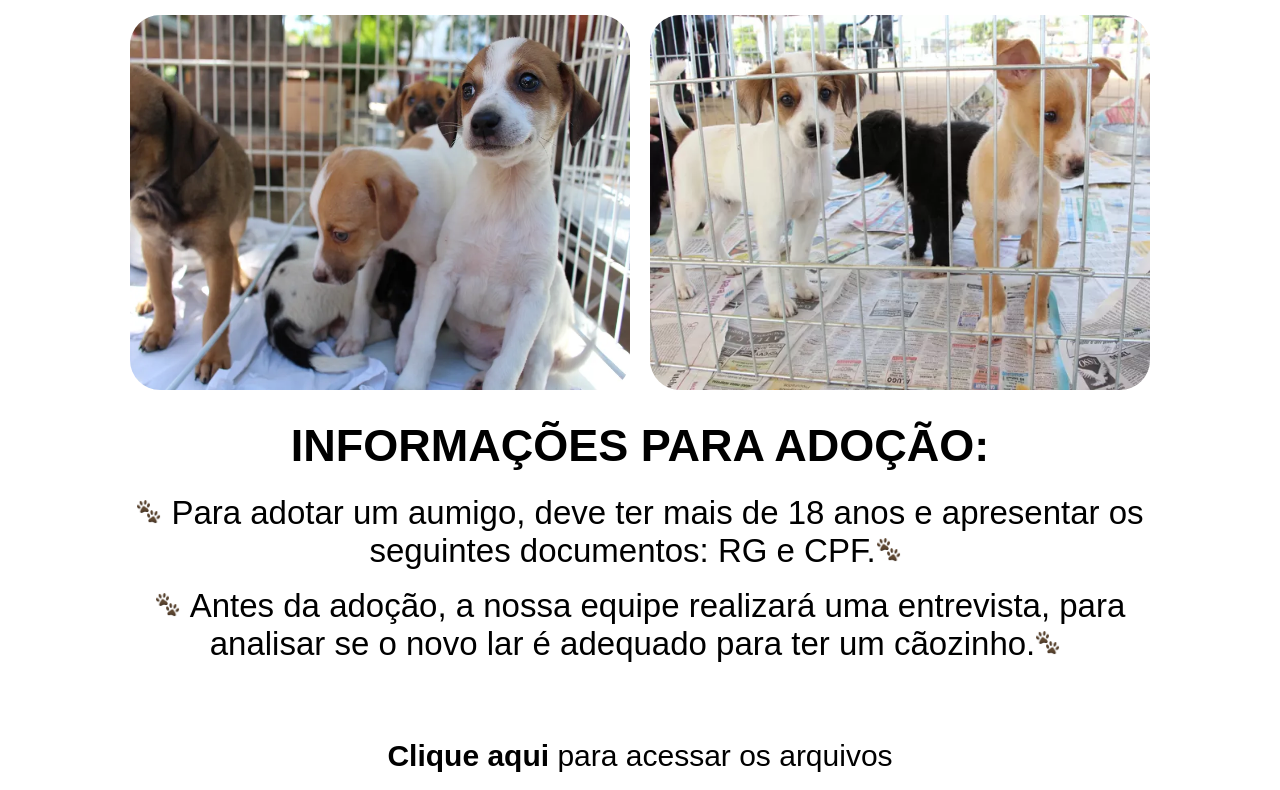
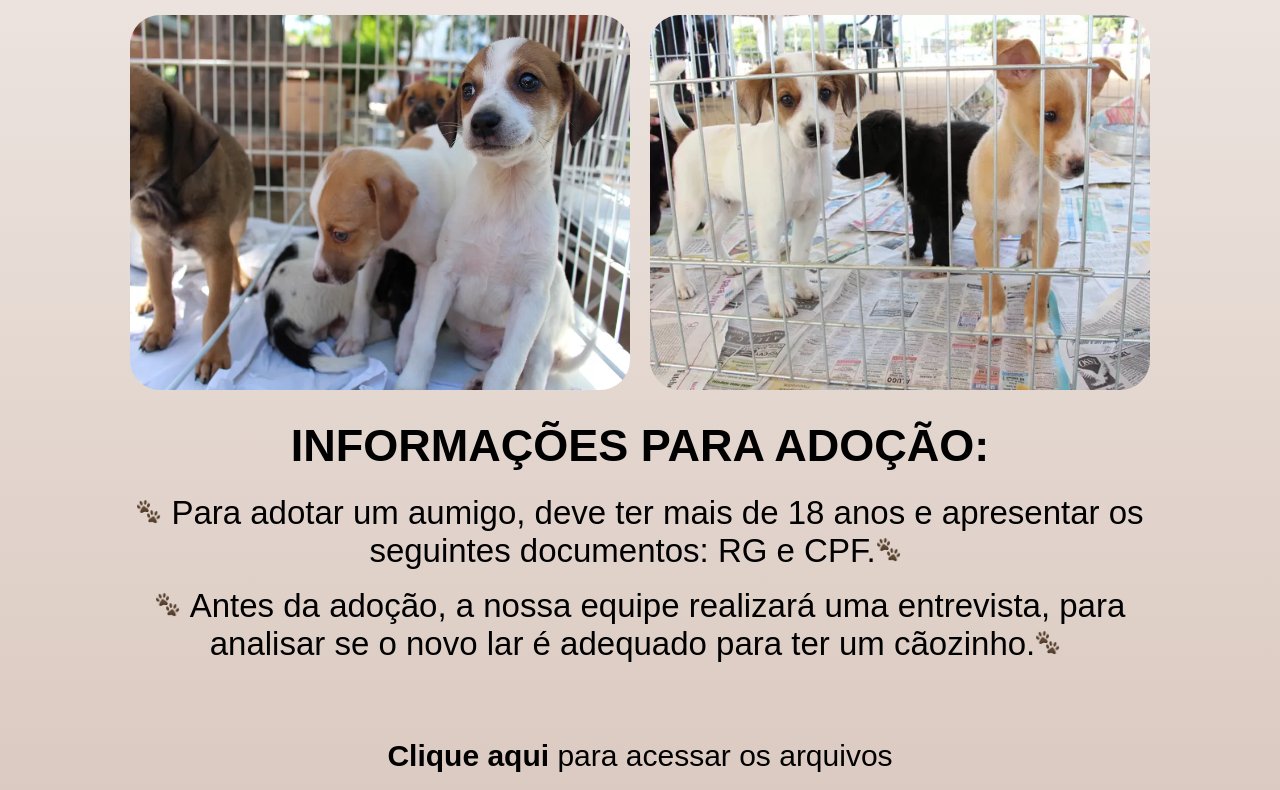
Before and after one commit to lulucarepiluca/Projeto-Aumigo, a plain HTML site: page index.html in a window 1280 px wide. Shown: the part 470-1260 px from the top of the page. Drawn offline with Linux system fonts and the light colour scheme; files whose address does not match are found by name.

Commit message:
Update style.css

```diff
--- a/style.css
+++ b/style.css
@@ -20,7 +20,7 @@ body {
     font-size: 30px;
     font-family: Arial, Helvetica, sans-serif;
     background-color: var(--cor-fundo);
-    background-image: linear-gradient(0deg, var(--cor-degrade-1), var(--cor-degrade-2), var(--cor-degrade-3), var(--cor-degrade-4))
+    background-image: linear-gradient(0deg, var(--cor-degrade-3), var(--cor-degrade-4))
 }
 
 .cabecalho {
```
